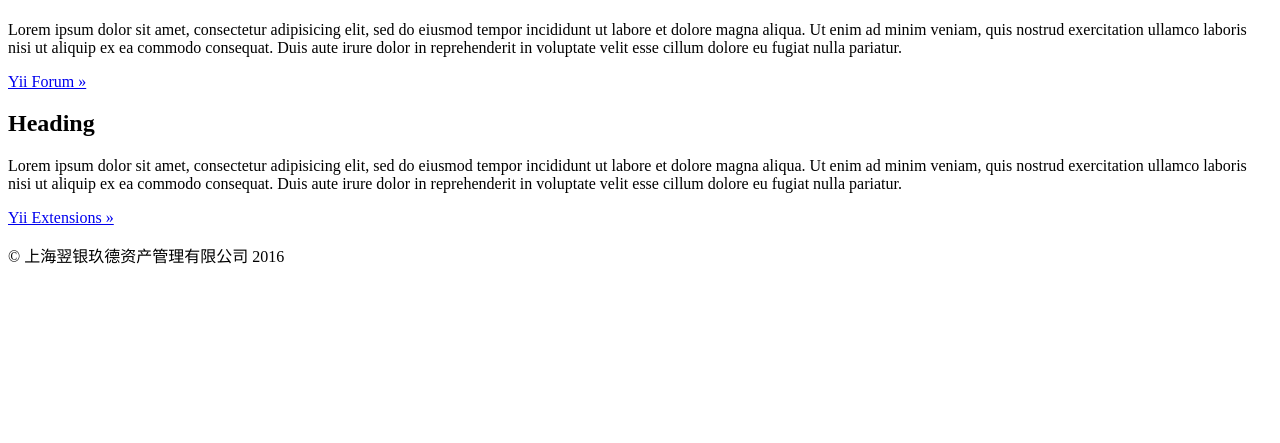
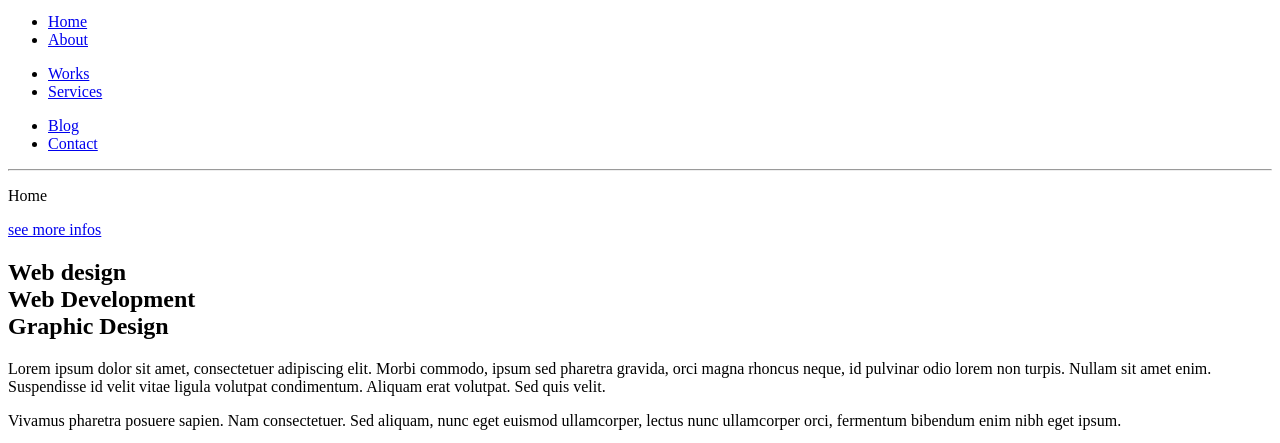
Before and after one commit to wangjiatong/advanced, a Yii app: template frontend/views/site/index.php in a window 1280 px wide. Shown: the part 315-758 px from the top of the page. Before the commit the page ends 579 px from the top, so only its background shows below. Run offline with PHP 8.4 and a stand-in for Yii, Linux system fonts and the light colour scheme; the template is opened without the code that fills it, so the values that code supplies are empty; some libraries are stand-ins or nearby versions.

Commit message:
try a template and turn out successful

```diff
--- a/frontend/views/layouts/main.php
+++ b/frontend/views/layouts/main.php
@@ -25,57 +25,91 @@
 <body>
 <?php $this->beginBody() ?>
 
-<div class="wrap">
     <?php
-    NavBar::begin([
-        'brandLabel' => '上海翌银玖德资产管理有限公司',
-        'brandUrl' => Yii::$app->homeUrl,
-        'options' => [
-            'class' => 'navbar-inverse navbar-fixed-top',
-        ],
-    ]);
-    $menuItems = [
-        ['label' => '首页', 'url' => ['/site/index']],
-        ['label' => '关于我们', 'url' => ['/site/about']],
-        ['label' => '联系我们', 'url' => ['/site/contact']],
-    ];
-    if (Yii::$app->user->isGuest) {
-        //$menuItems[] = ['label' => 'Signup', 'url' => ['/site/signup']];
-        $menuItems[] = ['label' => '登录', 'url' => ['/site/login']];
-    } else {
-        $menuItems[] = '<li>'
-            . Html::beginForm(['/site/logout'], 'post')
-            . Html::submitButton(
-                'Logout (' . Yii::$app->user->identity->username . ')',
-                ['class' => 'btn btn-link logout']
-            )
-            . Html::endForm()
-            . '</li>';
-    }
-    echo Nav::widget([
-        'options' => ['class' => 'navbar-nav navbar-right'],
-        'items' => $menuItems,
-    ]);
-    NavBar::end();
+//    NavBar::begin([
+//        'brandLabel' => '上海翌银玖德资产管理有限公司',
+//        'brandUrl' => Yii::$app->homeUrl,
+//        'options' => [
+//            'class' => 'navbar-inverse navbar-fixed-top',
+//        ],
+//    ]);
+//    $menuItems = [
+//        ['label' => '首页', 'url' => ['/site/index']],
+//        ['label' => '关于我们', 'url' => ['/site/about']],
+//        ['label' => '联系我们', 'url' => ['/site/contact']],
+//    ];
+//    if (Yii::$app->user->isGuest) {
+//        //$menuItems[] = ['label' => 'Signup', 'url' => ['/site/signup']];
+//        $menuItems[] = ['label' => '登录', 'url' => ['/site/login']];
+//    } else {
+//        $menuItems[] = '<li>'
+//            . Html::beginForm(['/site/logout'], 'post')
+//            . Html::submitButton(
+//                'Logout (' . Yii::$app->user->identity->username . ')',
+//                ['class' => 'btn btn-link logout']
+//            )
+//            . Html::endForm()
+//            . '</li>';
+//    }
+//    echo Nav::widget([
+//        'options' => ['class' => 'navbar-nav navbar-right'],
+//        'items' => $menuItems,
+//    ]);
+//    NavBar::end();
     ?>
+<div class="container">
 
-    <div class="container">
-        <?= Breadcrumbs::widget([
-            'links' => isset($this->params['breadcrumbs']) ? $this->params['breadcrumbs'] : [],
-        ]) ?>
-        <?= Alert::widget() ?>
-        <?= $content ?>
+    <header id="navtop">
+            <a href="index.html" class="logo fleft">
+                    <img src="img/logo.png" alt="Designa Studio">
+            </a>
+
+            <nav class="fright">
+                    <ul>
+                            <li><a href="index.html" class="navactive">Home</a></li>
+                            <li><a href="about.html">About</a></li>
+                    </ul>
+                    <ul>
+                            <li><a href="works.html">Works</a></li>
+                            <li><a href="services.html">Services</a></li>
+                    </ul>
+                    <ul>
+                            <li><a href="blog.html">Blog</a></li>
+                            <li><a href="contact.html">Contact</a></li>
+                    </ul>
+            </nav>
+    </header>
+
+    <?= $content ?>
+
+    <div class="divide-top">
+            <footer class="grid-wrap">
+                    <ul class="grid col-one-third social">
+                            <li><a href="#">RSS</a></li>
+                            <li><a href="#">Facebook</a></li>
+                            <li><a href="#">Twitter</a></li>
+                            <li><a href="http://www.cssmoban.com/" >免费网站模板</a></li>
+                            <li><a href="http://www.cssmoban.com/" title="模板之家">模板之家</a></li>
+                    </ul>
+
+                    <div class="up grid col-one-third ">
+                            <a href="#navtop" title="Go back up">&uarr;</a>
+                    </div>
+
+                    <nav class="grid col-one-third ">
+                            <ul>
+                                    <li><a href="index.html">Home</a></li>
+                                    <li><a href="about.html">About</a></li>
+                                    <li><a href="works.html">Works</a></li>
+                                    <li><a href="services.html">Services</a></li>
+                                    <li><a href="blog.html">Blog</a></li>
+                                    <li><a href="contact.html">Contact</a></li>
+                            </ul>
+                    </nav>
+            </footer>
     </div>
+
 </div>
-
-<footer class="footer">
-    <div class="container">
-        <p class="pull-left">&copy; 上海翌银玖德资产管理有限公司 <?= date('Y') ?></p>
-
-        <!--<p class="pull-right"><?= Yii::powered() ?></p>-->
-    </div>
-</footer>
-
 <?php $this->endBody() ?>
 </body>
 </html>
--- a/frontend/views/site/index.php
+++ b/frontend/views/site/index.php
@@ -4,50 +4,134 @@
 
 $this->title = 'My Yii Application';
 ?>
-<div class="site-index">
+<div class="home-page main">
 
-    <div class="jumbotron">
-        <h1>Congratulations!</h1>
+	<section class="grid-wrap" >
+		<header class="grid col-full">
+			<hr>
+			<p class="fleft">Home</p>
+			<a href="about.html" class="arrow fright">see more infos</a>
+		</header>
 
-        <p class="lead">You have successfully created your Yii-powered application.</p>
+		<div class="grid col-one-half mq2-col-full">
+			<h1>Web design <br>
+			Web Development <br>
+			Graphic Design</h1>
+			<p>Lorem ipsum dolor sit amet, consectetuer adipiscing elit. Morbi commodo, ipsum sed pharetra gravida, orci magna rhoncus neque, id pulvinar odio lorem non turpis. Nullam sit amet enim. Suspendisse id velit vitae ligula volutpat condimentum. Aliquam erat volutpat. Sed quis velit.
+			</p>
+			<p>Vivamus pharetra posuere sapien. Nam consectetuer. Sed aliquam, nunc eget euismod ullamcorper, lectus nunc ullamcorper orci, fermentum bibendum enim nibh eget ipsum.
+			</p>
+		</div>
 
-        <p><a class="btn btn-lg btn-success" href="http://www.yiiframework.com">Get started with Yii</a></p>
-    </div>
 
-    <div class="body-content">
+		 <div class="slider grid col-one-half mq2-col-full">
+		   <div class="flexslider">
+		     <div class="slides">
+		       <div class="slide">
+		           	<figure>
+		                 <img src="img/img2.jpg" alt="">
+		                 <figcaption>
+		                 	<div>
+		                 	<h5>Caption 1</h5>
+		                 	<p>Lorem ipsum dolor set amet, lorem, <a href="#">link text</a></p>
+		                 	</div>
+		                 </figcaption>
+		             	</figure>
+		           </div>
 
-        <div class="row">
-            <div class="col-lg-4">
-                <h2>Heading</h2>
+		           <div class="slide">
+		               	<figure>
+		                     <img src="img/img.jpg" alt="">
+		                     <figcaption>
+		                     	<div>
+		                     	<h5>Caption 2</h5>
+		                     	<p>Fusce dapibus, tellus ac cursus commodo, tortor mauris condimentum nibh.</p>
+		                     	</div>
+		                     </figcaption>
+		                 	</figure>
+		               </div>
+		            </div>
+		   </div>
+		 </div>
 
-                <p>Lorem ipsum dolor sit amet, consectetur adipisicing elit, sed do eiusmod tempor incididunt ut labore et
-                    dolore magna aliqua. Ut enim ad minim veniam, quis nostrud exercitation ullamco laboris nisi ut aliquip
-                    ex ea commodo consequat. Duis aute irure dolor in reprehenderit in voluptate velit esse cillum dolore eu
-                    fugiat nulla pariatur.</p>
+        </section>
 
-                <p><a class="btn btn-default" href="http://www.yiiframework.com/doc/">Yii Documentation &raquo;</a></p>
-            </div>
-            <div class="col-lg-4">
-                <h2>Heading</h2>
+<div class="copyrights">Collect from <a href="http://www.cssmoban.com/" >免费网站模板</a></div>
+    <section class="services grid-wrap">
+            <header class="grid col-full">
+                    <hr>
+                    <p class="fleft">Services</p>
+                    <a href="services.html" class="arrow fright">see more services</a>
+            </header>
 
-                <p>Lorem ipsum dolor sit amet, consectetur adipisicing elit, sed do eiusmod tempor incididunt ut labore et
-                    dolore magna aliqua. Ut enim ad minim veniam, quis nostrud exercitation ullamco laboris nisi ut aliquip
-                    ex ea commodo consequat. Duis aute irure dolor in reprehenderit in voluptate velit esse cillum dolore eu
-                    fugiat nulla pariatur.</p>
+            <article class="grid col-one-third mq3-col-full">
+                    <aside>01</aside>
+                    <h5>Web design</h5>
+                    <p>Lorem ipsum dolor sit amet, consectetuer adipiscing elit. Morbi commodo, ipsum sed pharetra gravida, orci magna rhoncus neque, id pulvinar odio lorem non turpis. Nullam sit amet enim.</p>
+            </article>
 
-                <p><a class="btn btn-default" href="http://www.yiiframework.com/forum/">Yii Forum &raquo;</a></p>
-            </div>
-            <div class="col-lg-4">
-                <h2>Heading</h2>
+            <article class="grid col-one-third mq3-col-full">
+                    <aside>02</aside>
+                    <h5>Web development</h5>
+                    <p>Lorem ipsum dolor sit amet, consectetuer adipiscing elit. Morbi commodo, ipsum sed pharetra gravida, orci magna rhoncus neque, id pulvinar odio lorem non turpis. Nullam sit amet enim.</p>
+            </article>
 
-                <p>Lorem ipsum dolor sit amet, consectetur adipisicing elit, sed do eiusmod tempor incididunt ut labore et
-                    dolore magna aliqua. Ut enim ad minim veniam, quis nostrud exercitation ullamco laboris nisi ut aliquip
-                    ex ea commodo consequat. Duis aute irure dolor in reprehenderit in voluptate velit esse cillum dolore eu
-                    fugiat nulla pariatur.</p>
+            <article class="grid col-one-third mq3-col-full">
+                    <aside>03</aside>
+                    <h5>Graphic design</h5>
+                    <p>Lorem ipsum dolor sit amet, consectetuer adipiscing elit. Morbi commodo, ipsum sed pharetra gravida, orci magna rhoncus neque, id pulvinar odio lorem non turpis. Nullam sit amet enim.</p>
+            </article>
+    </section>
 
-                <p><a class="btn btn-default" href="http://www.yiiframework.com/extensions/">Yii Extensions &raquo;</a></p>
-            </div>
-        </div>
+    <section class="works grid-wrap">
+            <header class="grid col-full">
+                            <hr>
+                            <p class="fleft">Works</p>
+                            <a href="works.html" class="arrow fright">see more works</a>
+                    </header>
 
-    </div>
-</div>
+                            <figure class="grid col-one-quarter mq2-col-one-half">
+                                    <a href="work1.html">
+                                    <img src="img/img.jpg" alt="">
+                                    <span class="zoom"></span>
+                                    </a>
+                                    <figcaption>
+                                            <a href="work1.html" class="arrow">Project page!</a>
+                                            <p>Lorem ipsum dolor set amet</p>
+                                    </figcaption>
+                            </figure>
+
+                            <figure class="grid col-one-quarter mq2-col-one-half">
+                                    <a href="#">
+                                    <img src="img/img.jpg" alt="">
+                                    <span class="zoom"></span>
+                                    </a>
+                                    <figcaption>
+                                            <a href="#" class="arrow">Project x</a>
+                                            <p>Lorem ipsum dolor set amet</p>
+                                    </figcaption>
+                            </figure>
+
+                            <figure class="grid col-one-quarter mq2-col-one-half">
+                                    <a href="#">
+                                    <img src="img/img.jpg" alt="">
+                                    <span class="zoom"></span>
+                                    </a>
+                                    <figcaption>
+                                            <a href="#" class="arrow">Project x</a>
+                                            <p>Lorem ipsum dolor set amet</p>
+                                    </figcaption>
+                            </figure>
+
+                            <figure class="grid col-one-quarter mq2-col-one-half">
+                                    <a href="#">
+                                    <img src="img/img.jpg" alt="">
+                                    <span class="zoom"></span>
+                                    </a>
+                                    <figcaption>
+                                            <a href="#" class="arrow">Project x</a>
+                                            <p>Lorem ipsum dolor set amet</p>
+                                    </figcaption>
+                            </figure>
+            </section>
+</div> <!--main-->
```
Also changed, not shown: frontend/assets/AppAsset.php (+7 -1 lines).
